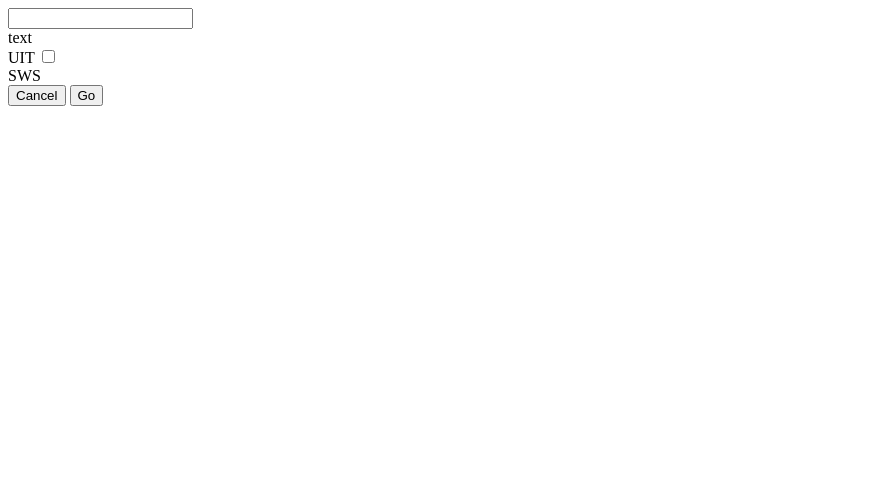
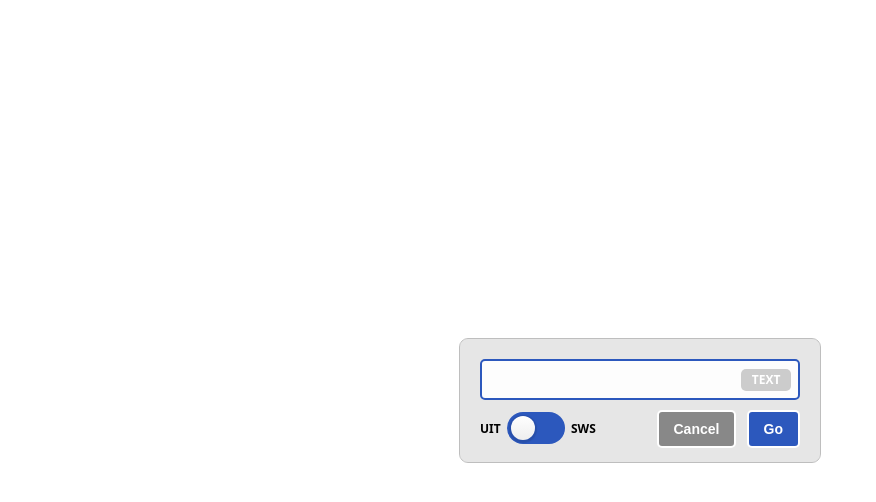
Before and after one commit to shanecyr/jira-launchpad, a plain HTML site: page index.html in a window 1280 px wide. Shown: the whole page, without its empty margins (0-876 px from the left). Drawn offline with Linux system fonts and the light colour scheme; files that its build step writes are made by us from their sources; the site is published under a folder, as on GitHub Pages, so addresses that start at the root find nothing.

Commit message:
Update index.html

```diff
--- a/index.html
+++ b/index.html
@@ -1,6 +1,6 @@
 <html>
 <head>
-<link rel="stylesheet" href="/css/style.css">
+<link rel="stylesheet" href="./style.css">
 </head>
 <body>
 <div id="jiraBookmarkletModal">
@@ -23,6 +23,6 @@
         </div>
     </div>
 </div>
-<script src="/js/script.js"></script>
+<script src="./script.js"></script>
 </body>
 </html>
```
